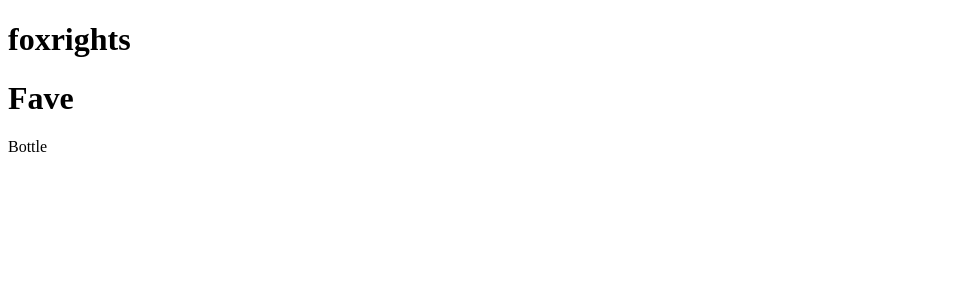
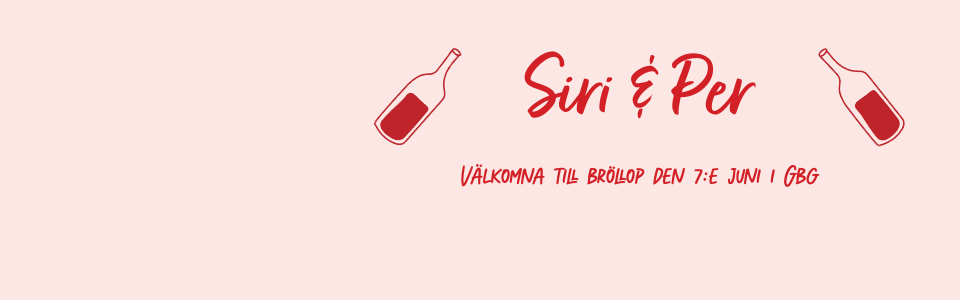
Before and after one commit to sirisayshello/perochsiri, a Next.js app: page / in a window 1280 px wide. Shown: the top 300 px of the page, without its empty margins (0-960 px from the left). Built offline with nearby package versions, Linux system fonts and the light colour scheme.

Commit message:
fix css import, and add colors and bottles

```diff
--- a/src/app/components/bottle.tsx
+++ b/src/app/components/bottle.tsx
@@ -1,16 +1,21 @@
 "use client";
 import { motion } from "framer-motion";
+type BottleProps = {
+  rotation: number;
+};
 
-export const Bottle = () => {
+export const Bottle = ({ rotation }: BottleProps) => {
   return (
-    <motion.div
-      initial={{ opacity: 0, scale: 0.5 }}
+    <motion.img
+      src="/bottle.png"
+      alt="bottle"
+      className="w-12"
+      initial={{ opacity: 0, scale: 0.5, rotate: rotation }}
       animate={{ opacity: 1, scale: 1 }}
       transition={{ duration: 0.5 }}
       drag
       dragSnapToOrigin
-    >
-      Bottle
-    </motion.div>
+      whileDrag={{ scale: 1.2, rotate: rotation - 70 }}
+    />
   );
 };
--- a/src/app/globals.css
+++ b/src/app/globals.css
@@ -1,25 +1,6 @@
 @tailwind base;
 @tailwind components;
 @tailwind utilities;
-
-@import url("/fonts/fave-script-bold.tff");
-@import url("/fonts/Foxrights.tff");
-
-@layer base {
-  @font-face {
-    font-family: "Fave Script Bold";
-    src: url("/fonts/fave-script-bold.tff") format("truetype");
-    font-weight: normal;
-    font-style: normal;
-  }
-
-  @font-face {
-    font-family: "Foxrights";
-    src: url("/fonts/Foxrights.tff") format("truetype");
-    font-weight: normal;
-    font-style: normal;
-  }
-}
 
 :root {
   --background: #fde7e5;
@@ -29,8 +10,9 @@
 
 @media (prefers-color-scheme: dark) {
   :root {
-    --background: #0a0a0a;
-    --foreground: #ededed;
+    --background: #fde7e5;
+    --foreground: #d22026;
+    --accent: #d22026;
   }
 }
 
--- a/src/app/layout.tsx
+++ b/src/app/layout.tsx
@@ -1,16 +1,6 @@
+import { foxrights, fave } from "@/fonts";
 import type { Metadata } from "next";
-import { Geist, Geist_Mono } from "next/font/google";
-import { foxrights } from "@/fonts";
-
-const geistSans = Geist({
-  variable: "--font-geist-sans",
-  subsets: ["latin"],
-});
-
-const geistMono = Geist_Mono({
-  variable: "--font-geist-mono",
-  subsets: ["latin"],
-});
+import "./globals.css";
 
 export const metadata: Metadata = {
   title: "Per och Siri",
@@ -25,7 +15,7 @@ export default function RootLayout({
   return (
     <html lang="en">
       <body
-        className={`${foxrights.variable} ${geistMono.variable} antialiased`}
+        className={`${foxrights.variable} ${fave.variable} bg-background antialiased min-h-dvh w-screen`}
       >
         {children}
       </body>
--- a/src/app/page.tsx
+++ b/src/app/page.tsx
@@ -2,10 +2,15 @@ import { Bottle } from "./components/bottle";
 
 export default function Home() {
   return (
-    <div className="flex flex-col items-center justify-center min-h-screen py-2">
-      <h1 className="font-foxrights">foxrights</h1>
-      <h1 className="font-fave">Fave</h1>
-      <Bottle />
+    <div className="flex flex-col items-center min-h-dvh w-screen p-8">
+      <div className="flex gap-20 items-center">
+        <Bottle rotation={40} />
+        <h1 className="font-fave text-8xl">Siri & Per</h1>
+        <Bottle rotation={-40} />
+      </div>
+      <p className="font-foxrights text-5xl">
+        Välkomna till bröllop den 7:e juni i Gbg
+      </p>
     </div>
   );
 }
--- a/src/fonts/index.ts
+++ b/src/fonts/index.ts
@@ -2,6 +2,9 @@ import localFont from "next/font/local";
 
 export const foxrights = localFont({
   src: "foxrights.ttf",
-  display: "swap",
   variable: "--foxrights",
 });
+export const fave = localFont({
+  src: "./fave-script-bold.ttf",
+  variable: "--fave",
+});
--- a/tailwind.config.ts
+++ b/tailwind.config.ts
@@ -9,8 +9,8 @@ export default {
   theme: {
     extend: {
       fontFamily: {
-        fave: "Fave Script Bold",
-        foxrights: "Foxrights",
+        fave: "var(--fave)",
+        foxrights: "var(--foxrights)",
       },
       colors: {
         background: "var(--background)",
```
Also changed, not shown: public/bottle.png (added).
